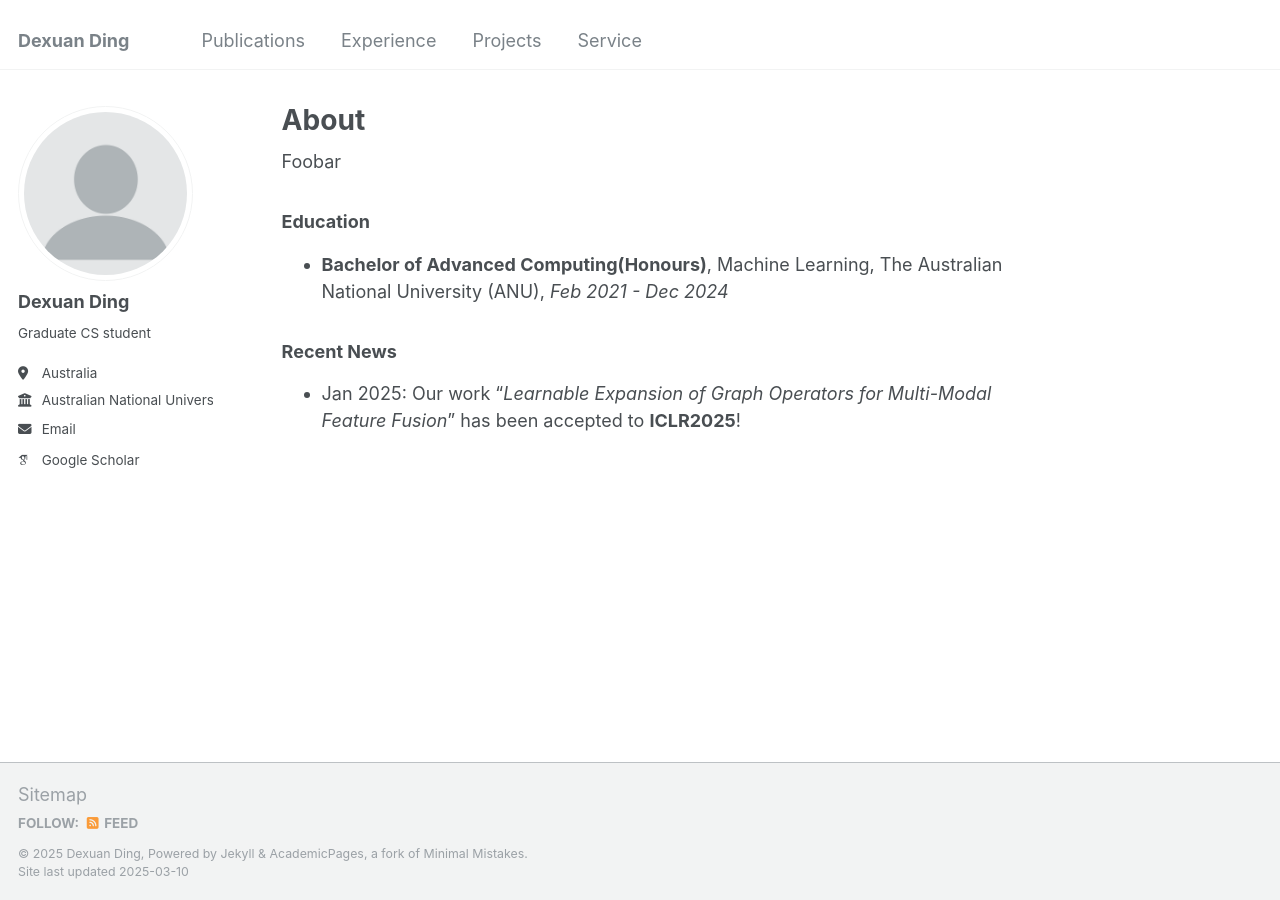
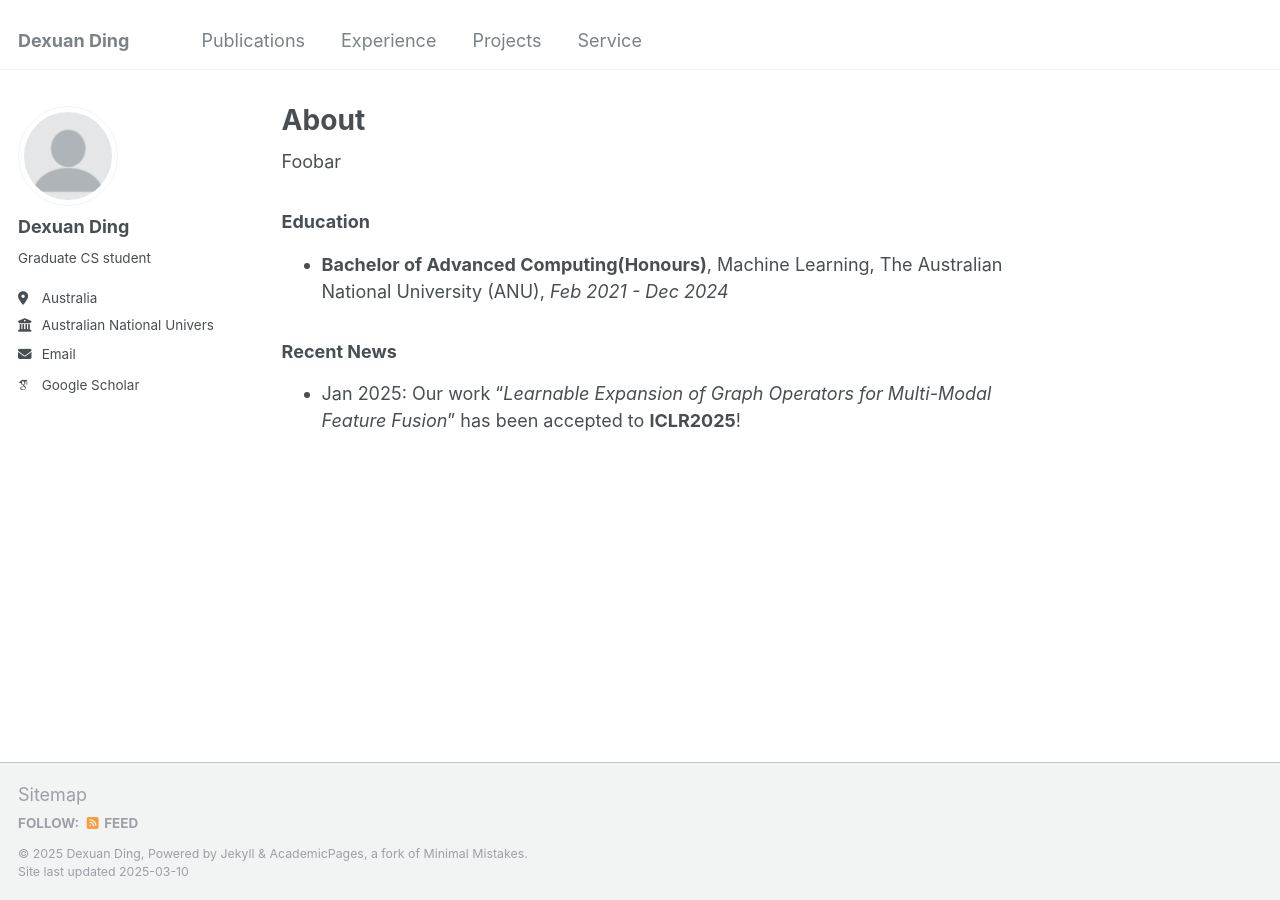
Before and after one commit to DexxDing/dexxding.github.io, a Jekyll site: the page built from _pages/about.md, in a window 1280 px wide. Built offline with Jekyll 4.4.1, drawn with Linux system fonts in a browser that asks for light colours; some web fonts are replaced.

Commit message:
Update author-profile.html

```diff
--- a/_includes/author-profile.html
+++ b/_includes/author-profile.html
@@ -8,9 +8,9 @@
 
   <div class="author__avatar">
     {% if author.avatar contains "://" %}
-    	<img src="{{ author.avatar }}" alt="{{ author.name }}">
+    	<img src="{{ author.avatar }}" alt="{{ author.name }}" style="width: 100px; height: 100px;">
     {% else %}
-    	<img src="{{ author.avatar | prepend: "/images/" | prepend: base_path }}" class="author__avatar" alt="{{ author.name }}">
+    	<img src="{{ author.avatar | prepend: "/images/" | prepend: base_path }}" class="author__avatar" alt="{{ author.name }}" style="width: 100px; height: 100px;">
     {% endif %}
   </div>
 
```
